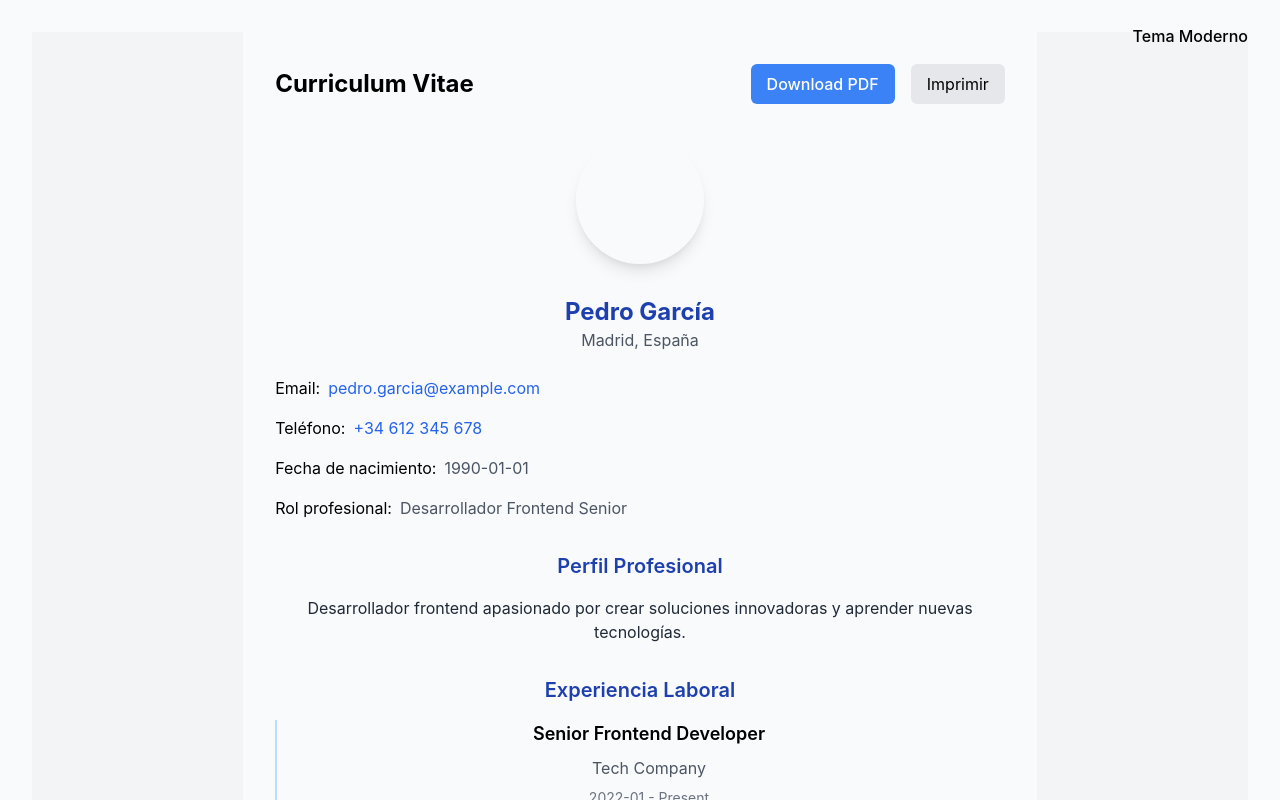
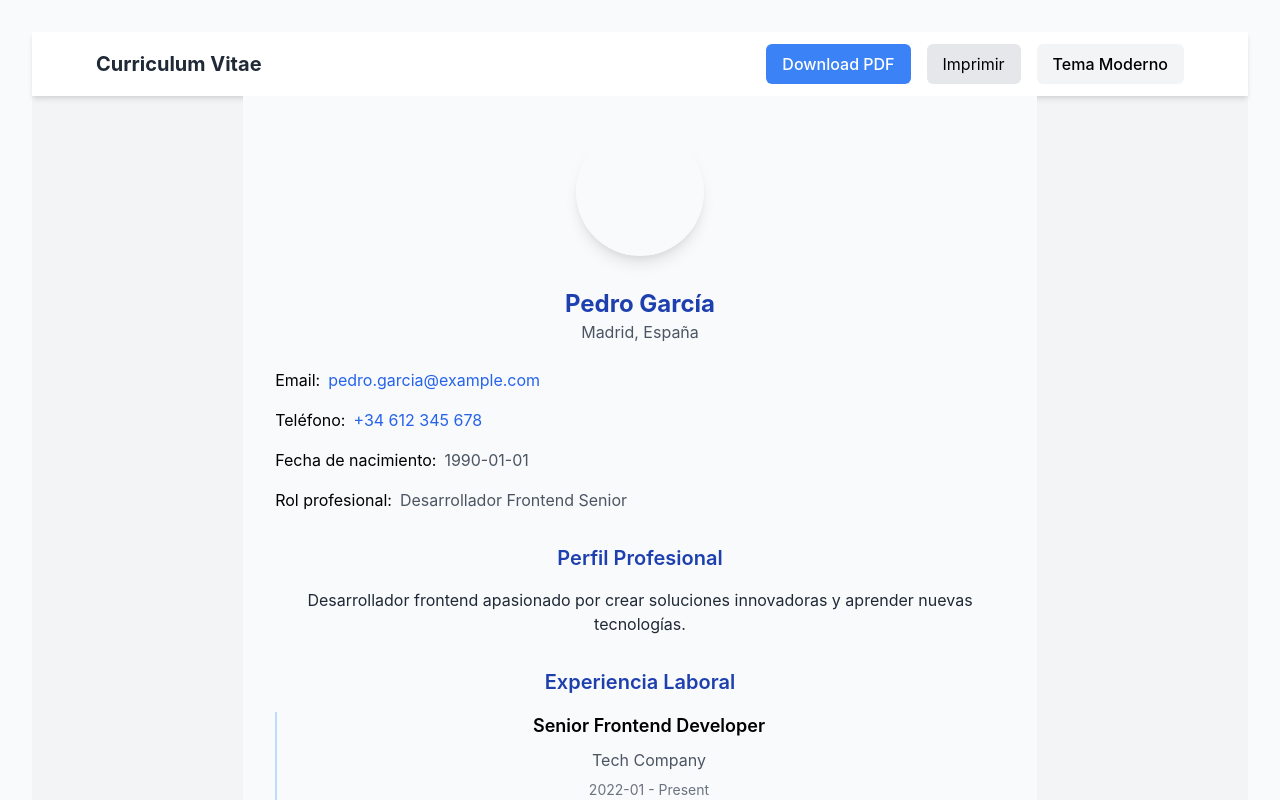
Before and after one commit to portegag2/PF5-PP-CVs-Agent-IA, a React (Vite) app: page / in a window 1280 px wide. Shown: the top 800 px of the page. Built offline with nearby package versions, Linux system fonts and the light colour scheme.

Commit message:
Creado header

```diff
--- a/src/App.tsx
+++ b/src/App.tsx
@@ -1,6 +1,7 @@
-import React from 'react';
+import React, { useRef } from 'react';
 import { CV } from './components/CV';
 import { useCVStore } from './store/cvStore';
+import { Header } from './components/Header';
 import './App.css';
 
 function App() {
@@ -10,17 +11,12 @@ function App() {
     setSelectedTheme(selectedTheme === 'classic' ? 'modern' : 'classic');
   };
 
+  const cvRef = useRef<HTMLDivElement>(null);
+
   return (
     <div id="app-container" className="min-h-screen bg-gray-100">
-      <div id="theme-selector" className="fixed top-4 right-4 z-50 flex gap-4">
-        <button
-          onClick={toggleTheme}
-          className="px-4 py-2 rounded-md font-medium transition-colors"
-        >
-          {selectedTheme === 'classic' ? 'Tema Moderno' : 'Tema Clásico'}
-        </button>
-      </div>
-      <CV />
+      <Header selectedTheme={selectedTheme} toggleTheme={toggleTheme} cvRef={cvRef} />
+      <CV cvRef={cvRef} />
     </div>
   );
 }
--- a/src/components/CV.tsx
+++ b/src/components/CV.tsx
@@ -6,27 +6,17 @@ import { Education } from './Education';
 import { Skills } from './Skills';
 import { DownloadButton } from './DownloadButton';
 
-export const CV: React.FC = () => {
+interface CVProps {
+  cvRef: React.RefObject<HTMLDivElement | null>;
+}
+
+export const CV: React.FC<CVProps> = ({ cvRef }) => {
   const { cv, selectedTheme } = useCVStore();
   const themeClass = selectedTheme === 'classic' ? 'classic-theme' : 'modern-theme';
-  const cvRef = useRef<HTMLDivElement>(null);
 
   return (
     <div id="cv-container" className="cv-container">
       <div id="cv-content" className={themeClass} ref={cvRef}>
-        <div id="cv-header" className="flex justify-between items-center mb-8">
-          <h1 id="cv-title" className="text-2xl font-bold">Curriculum Vitae</h1>
-          <div id="cv-actions" className="flex items-center gap-4">
-            <DownloadButton cvRef={cvRef} />
-            <button
-              id="print-button"
-              onClick={() => window.print()}
-              className="px-4 py-2 bg-gray-200 rounded-md hover:bg-gray-300"
-            >
-              Imprimir
-            </button>
-          </div>
-        </div>
         <div id="cv-sections" className="space-y-8">
           <PersonalInfo info={cv.datos_personales} />
           <div>
--- /dev/null
+++ b/src/components/Header.tsx
@@ -0,0 +1,38 @@
+import React, { useRef } from 'react';
+import { useCVStore } from '../store/cvStore';
+import { DownloadButton } from './DownloadButton';
+
+interface HeaderProps {
+  selectedTheme: string;
+  toggleTheme: () => void;
+  cvRef: React.RefObject<HTMLDivElement | null>;
+}
+
+export const Header: React.FC<HeaderProps> = ({ selectedTheme, toggleTheme, cvRef }) => {
+  return (
+    <header className="w-full bg-white shadow-md">
+      <nav className="max-w-6xl mx-auto px-4 sm:px-6 lg:px-8">
+        <div className="flex justify-between h-16">
+          <div className="flex items-center">
+            <h1 className="text-xl font-bold text-gray-800">Curriculum Vitae</h1>
+          </div>
+          <div className="flex items-center gap-4">
+            <DownloadButton cvRef={cvRef} />
+            <button
+              onClick={() => window.print()}
+              className="px-4 py-2 bg-gray-200 rounded-md hover:bg-gray-300"
+            >
+              Imprimir
+            </button>
+            <button
+              onClick={toggleTheme}
+              className="px-4 py-2 rounded-md font-medium transition-colors bg-gray-100 hover:bg-gray-200"
+            >
+              {selectedTheme === 'classic' ? 'Tema Moderno' : 'Tema Clásico'}
+            </button>
+          </div>
+        </div>
+      </nav>
+    </header>
+  );
+};
```
